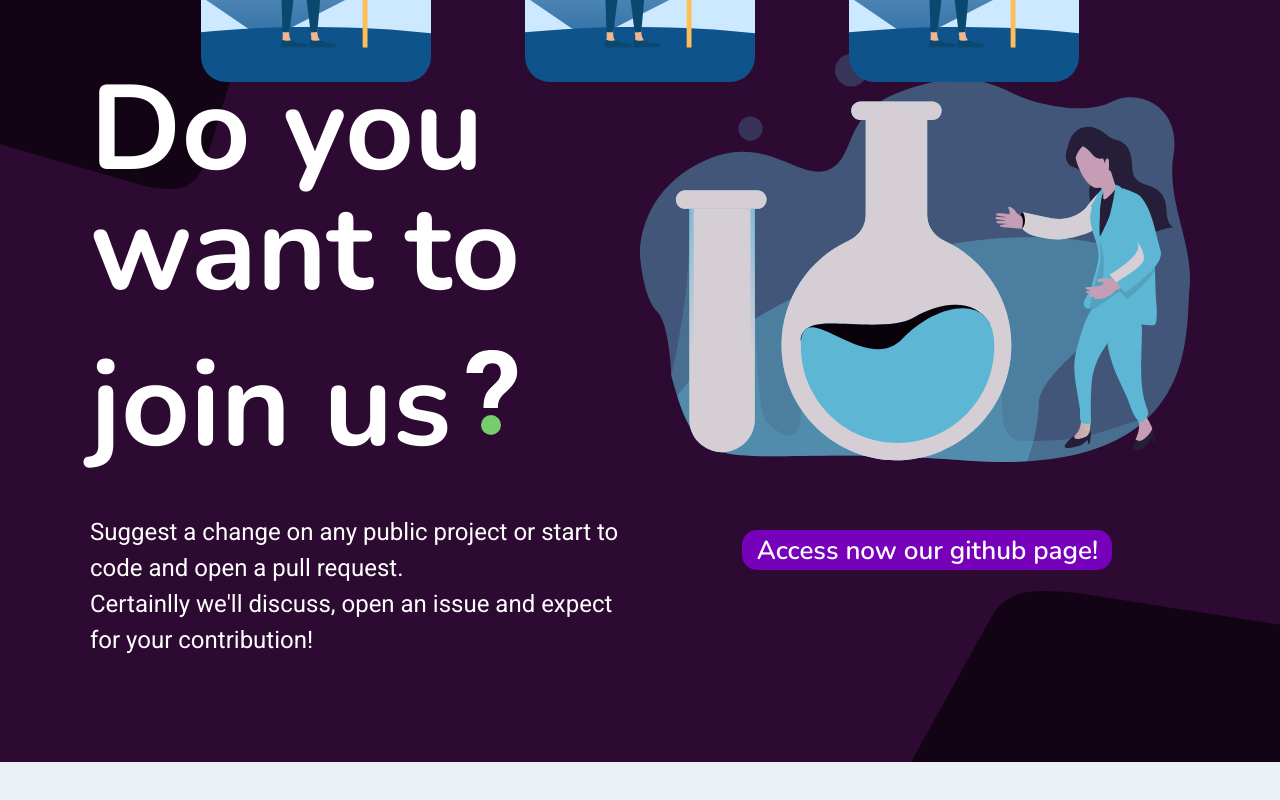
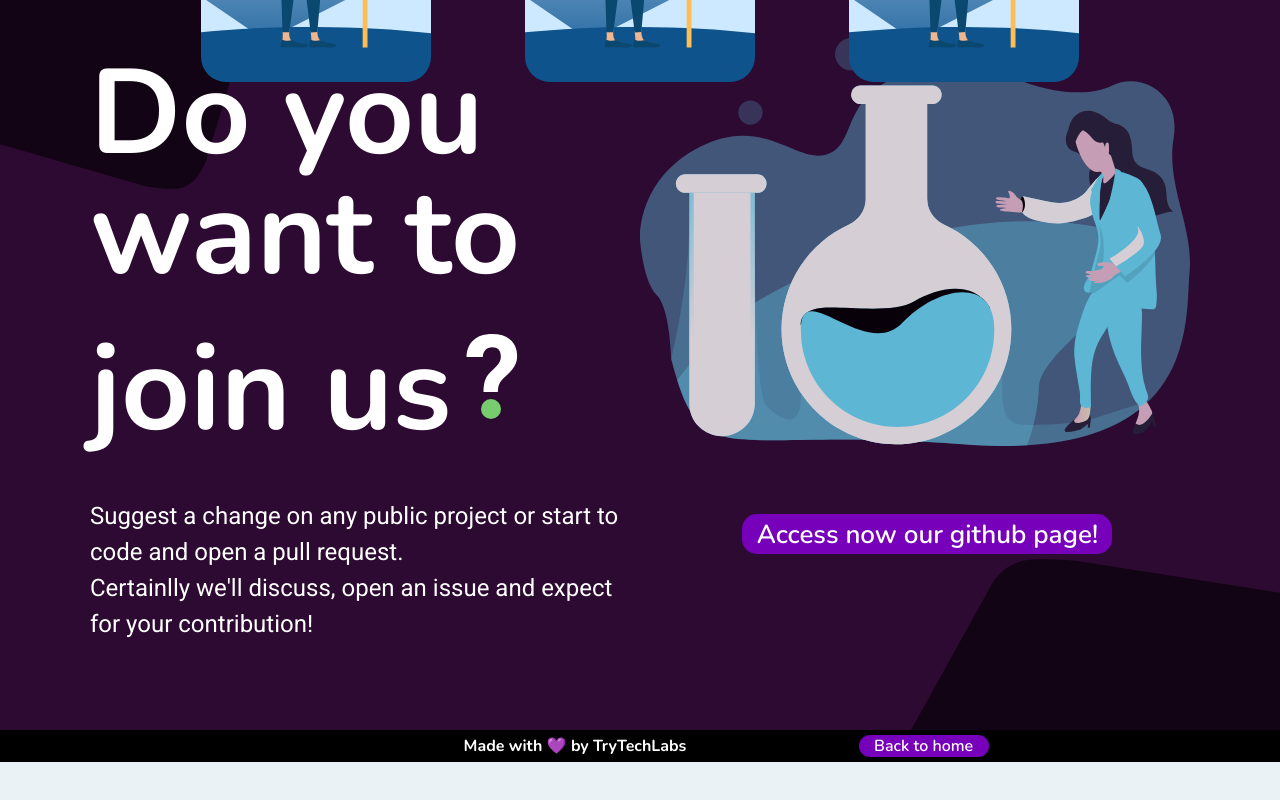
Before and after one commit to Try-tech-Labs/site, a React (Create React App) app: page / in a window 1280 px wide. Shown: the part 2438-3238 px from the top of the page. Built offline with nearby package versions, Linux system fonts and the light colour scheme; no server answers.

Commit message:
Created site footer.

```diff
--- a/src/App.tsx
+++ b/src/App.tsx
@@ -1,12 +1,13 @@
 import React from 'react';
 
+import './styles/global.css';
+
 import Landing from './pages/Landing';
-import NavigationMenu from './components/NavigationMenu';
-
-import './styles/global.css';
 import Developers from './pages/Developers';
 import Projects from './pages/Projects';
 import Contribute from './pages/Contribute';
+import NavigationMenu from './components/NavigationMenu';
+import SiteFooter from './components/SiteFooter';
 
 
 function App() {
@@ -17,6 +18,7 @@ function App() {
       <Developers />
       <Projects />
       <Contribute />
+      <SiteFooter />
     </div>
   );
 }
--- /dev/null
+++ b/src/components/SiteFooter.tsx
@@ -0,0 +1,14 @@
+import React from 'react';
+
+import '../styles/components/SiteFooter.css';
+
+export default function SiteFooter(){
+    return (
+        <div className="footer">
+            <div className="footer_content">
+                <h3 className="footer_text">Made with 💜 by TryTechLabs</h3>
+                <button className="footer_button">Back to home</button>
+            </div>
+        </div>
+    )
+}
--- /dev/null
+++ b/src/styles/components/SiteFooter.css
@@ -0,0 +1,31 @@
+.footer {
+  display: grid;
+  grid-template-columns: auto;
+  justify-content: center;
+  align-items: center;
+  background-color: black;
+  height: 4vh;
+}
+
+.footer_content {
+  display: grid;
+  grid-template-columns: 2fr 1fr;
+}
+
+.footer_text {
+  text-align: center;
+  font-size: 16px;
+  position: relative;
+}
+
+.footer_button {
+  background-color: #7700bb;
+  color: white;
+  font-weight: lighter;
+  border: none;
+  border-radius: 15px;
+  width: 130px;
+  position: relative;
+  font-size: 16px;
+  left: 12vw;
+}
--- a/src/styles/pages/Contribute.css
+++ b/src/styles/pages/Contribute.css
@@ -1,6 +1,6 @@
 #page-contribute {
   position: relative;
-  height: 100vh;
+  height: 96vh;
   background-color: #2d0a31;
   display: grid;
   grid-template-columns: auto;
```
Also changed, not shown: 1 other file (tests, documents, lock files or other folders).
